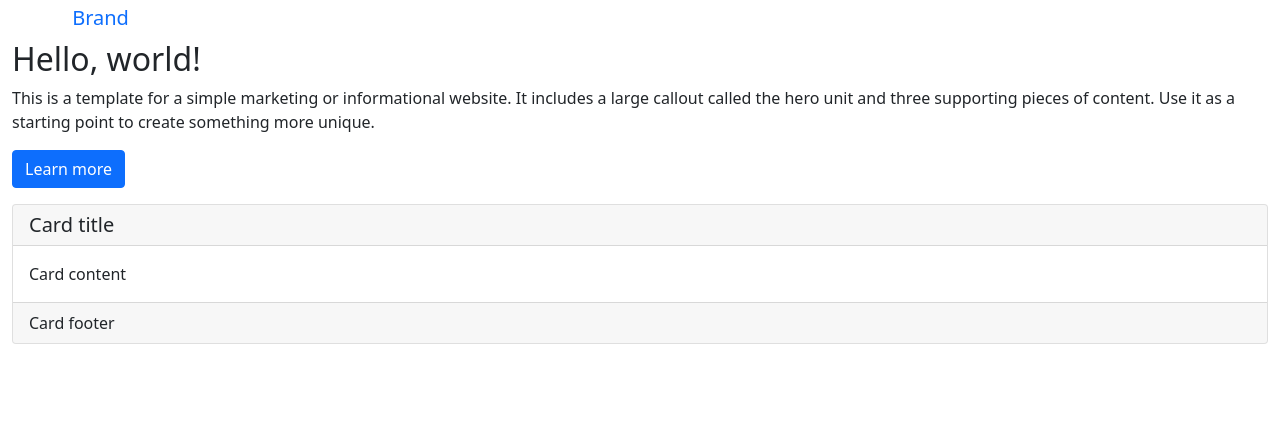
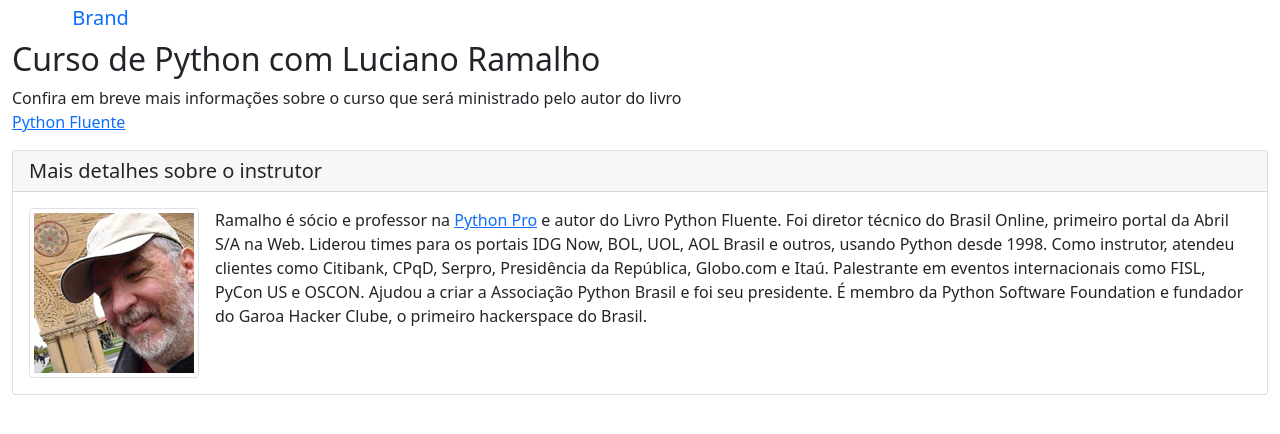
Before and after one commit to ViniciusBrag/project-django, a Django app: page / in a window 1280 px wide. Shown: the part 56-490 px from the top of the page. Run offline with Django 4.2, Linux system fonts and the light colour scheme; some libraries are stand-ins or nearby versions.

Commit message:
update urls.py

```diff
--- a/pythondjango/base/templates/base/home.html
+++ b/pythondjango/base/templates/base/home.html
@@ -10,6 +10,7 @@
 
     <meta name="description" content="Página do curso Python Pro">
     <meta name="author" content="Vinicius Braga">
+    <link rel="icon" type="image/png" href="{% static 'img/favicon-pythonpro.png' %}"/>
 
     <link href= "{% static 'css/bootstrap.min.css' %}" rel="stylesheet">
     <link href= "{% static 'css/style.css' %}" rel="stylesheet">
@@ -23,7 +24,7 @@
 
     <nav class="navbar navbar-expand-lg navbar navbar-dark bg-dark">
         <div class="container-fluid">
-          <a class="navbar-brand" href="{% url 'home' %}">Python Pro</a>
+          <a class="navbar-brand" href="{% url 'base:home' %}">Python Pro</a>
           <button class="navbar-toggler" type="button" data-bs-toggle="collapse" data-bs-target="#navbarSupportedContent" aria-controls="navbarSupportedContent" aria-expanded="false" aria-label="Toggle navigation">
             <span class="navbar-toggler-icon"></span>
           </button>
@@ -90,30 +91,27 @@
             </nav>
             <div class="jumbotron">
                 <h2>
-                    Hello, world!
+                    Curso de Python com Luciano Ramalho
                 </h2>
                 <p>
-                    This is a template for a simple marketing or informational website. It includes a large callout
-                    called the hero unit and three supporting pieces of content. Use it as a starting point to create
-                    something more unique.
-                </p>
-                <p>
-                    <a class="btn btn-primary btn-large" href="#">Learn more</a>
+                   Confira em breve mais informações sobre o curso que será ministrado pelo autor do livro <br/>
+                   <a href="https://www.amazon.com.br/Python-Fluente-Programa%C3%A7%C3%A3o-Concisa-Eficaz/dp/857522462X" target="_blank">Python Fluente</a>
                 </p>
             </div>
             <div class="row">
                 <div class="col-md-12">
                     <div class="card">
                         <h5 class="card-header">
-                            Card title
+                            Mais detalhes sobre o instrutor
                         </h5>
                         <div class="card-body">
                             <p class="card-text">
-                                Card content
+                                <img src="{% static 'img/luciano-ramalho.png' %}" alt="Foto de luciano Ramalho" class="img-thumbnail float-start me-3"/>
+                                Ramalho é sócio e professor na <a href="https://www.python.pro.br">Python Pro</a> e autor do Livro Python Fluente.
+                                Foi diretor técnico do Brasil Online, primeiro portal da Abril S/A na Web. Liderou times para os portais IDG Now, BOL, UOL, AOL Brasil e outros, usando Python desde 1998. Como instrutor, atendeu clientes como Citibank, CPqD, Serpro, Presidência da República, Globo.com e Itaú. Palestrante em eventos internacionais como FISL, PyCon US e OSCON. Ajudou a criar a Associação Python Brasil e foi seu presidente. É membro da Python Software Foundation e fundador do Garoa Hacker Clube, o primeiro hackerspace do Brasil.
+
+
                             </p>
-                        </div>
-                        <div class="card-footer">
-                            Card footer
                         </div>
                     </div>
                 </div>
--- /dev/null
+++ b/pythondjango/base/urls.py
@@ -0,0 +1,9 @@
+from django.urls import path
+
+from pythondjango.base.views import home
+
+app_name = 'base'
+urlpatterns = [
+    path('', home, name='home'),
+
+]
--- a/pythondjango/urls.py
+++ b/pythondjango/urls.py
@@ -17,11 +17,10 @@ from django.conf import settings
 from django.contrib import admin
 from django.urls import include, path
 
-from pythondjango.base.views import home
 
 urlpatterns = [
     path('admin/', admin.site.urls),
-    path('', home, name='home')
+    path('', include('pythondjango.base.urls')),
 ]
 
 if settings.DEBUG:
```
Also changed, not shown: pythondjango/base/tests/test_home.py (+2 -2 lines), pythondjango/base/static/img/favicon-pythonpro.png (added), pythondjango/base/static/img/luciano-ramalho.png (added), pythondjango/django_assertions.py (line endings or trailing spaces).
